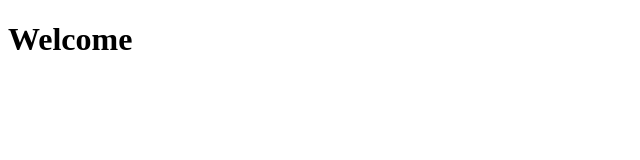
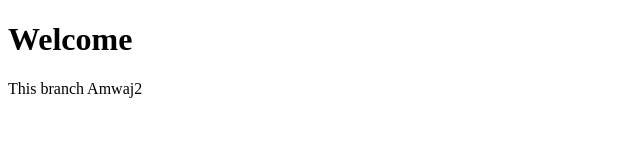
Before and after one commit to Amwaj-M/Test-branch, a plain HTML site: page index.html in a window 1280 px wide. Shown: the whole page, without its empty margins (0-640 px from the left). Drawn offline with Linux system fonts and the light colour scheme.

Commit message:
add branch2

```diff
--- a/index.html
+++ b/index.html
@@ -7,5 +7,6 @@
 </head>
 <body>
     <h1> Welcome </h1>
+    <p>This branch Amwaj2</p>
 </body>
 </html>
```
